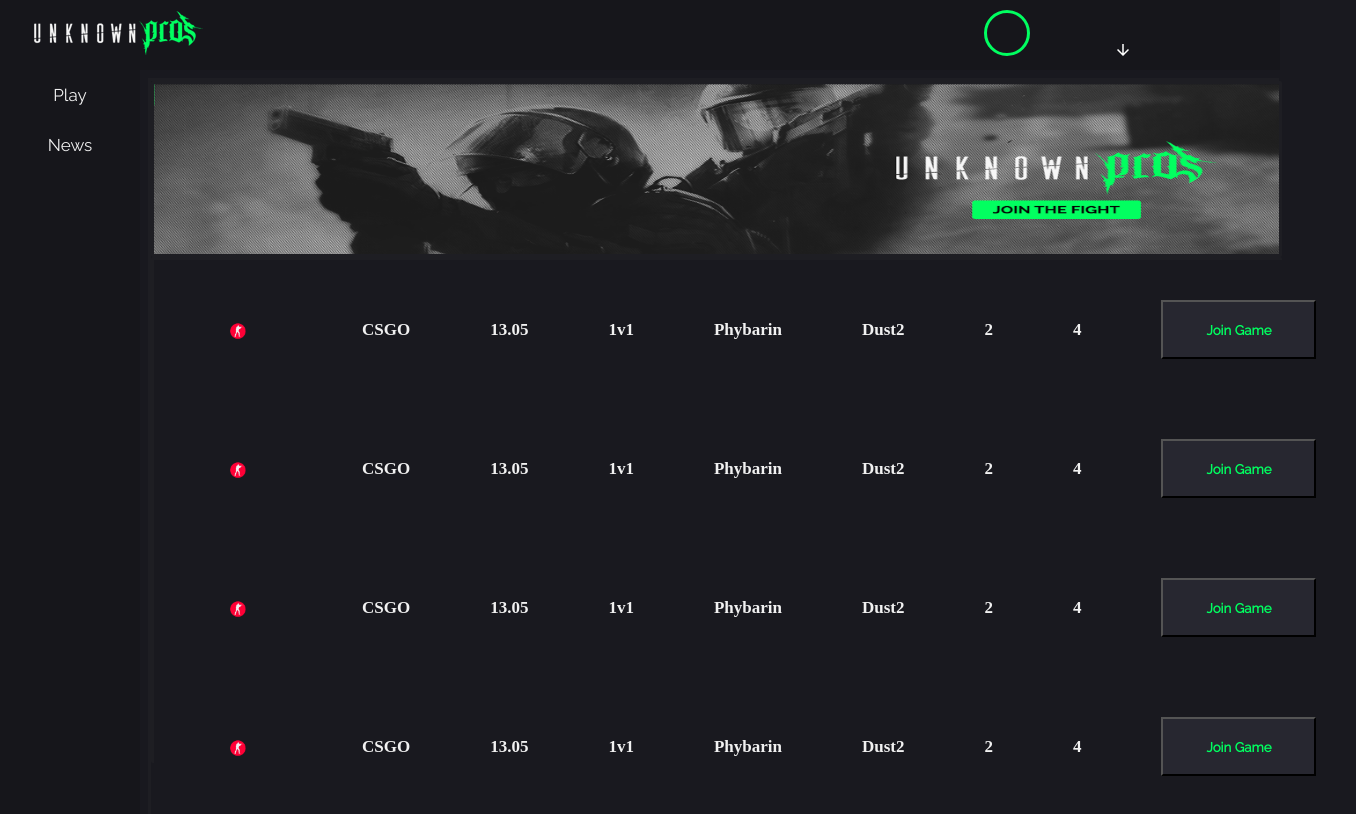
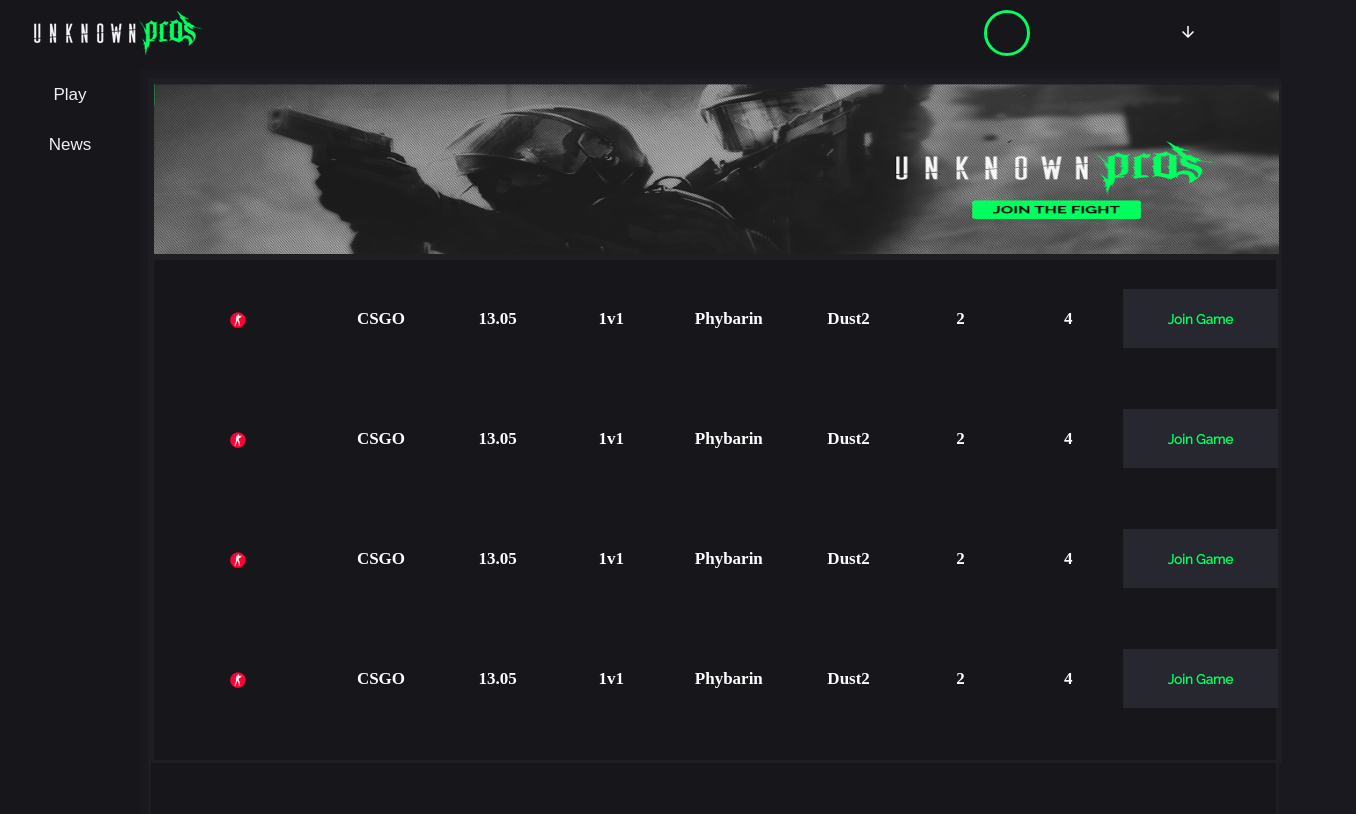
Before and after one commit to ertugdlk/up_react, a React (Create React App) app: page /dashboard in a window 1280 px wide. Shown: the top 814 px of the page, 1356 px wide, since content can reach past the window. Built offline with nearby package versions, Linux system fonts and the light colour scheme; no server answers.

Commit message:
button fix

```diff
--- a/src/components/Common/GameRoomRow.css
+++ b/src/components/Common/GameRoomRow.css
@@ -1,36 +1,23 @@
 @import url('https://fonts.googleapis.com/css?family=Raleway&display=swap');
 
-tr{
-    width: 1379px;
-    height: 83px;
-    background-color: #19191f;
+.GameRowContainer{
+    width: 100%;
+    font-family: 'proxima-nova-semibold';
+    font-weight: 600;
+    font-size: 17px;
+    line-height: 27.14px;
+    text-align: center;
+    color: white;
+    height: 59px;
 }
 
 td{
-    /*Row Styles*/
-    padding: 40px;
-    color: white;
-    width: 1361px;
-    height: 59px;
-    background-color: #19191f;
     /* Text Styles */
-    width: 97px;
-    height: 16px;
-    color: #f1f1f1;
-    font-family: 'proxima-nova-semibold';
-    font-style: normal;
-    font-weight: 600;
-    font-size: 17px;
-    font-style: normal;
-    letter-spacing: normal;
-    line-height: 27.14px;
-    text-align: left;
-    font-style: normal;
-    letter-spacing: normal;
-    line-height: normal;
+    width: 140px;
 }
 
-button{
+.GameRowButton{
+    border: none;
     width: 155px;
     height: 59px;
     background-color: #272730;
@@ -46,6 +33,9 @@
     line-height: normal;
 }
 
+.GameRowButton:hover{background-color: #383838;
+}
+
 .minikLogo{
     height: 120px;
     vertical-align: middle;
--- a/src/components/Common/GameRoomRow.js
+++ b/src/components/Common/GameRoomRow.js
@@ -22,7 +22,7 @@
         */
 
     return(
-                <tr>
+                <tr className='GameRowContainer'>
                     <img src ={Logo} className='minikLogo'></img>
                     <td>{gameDetail.GameName}CSGO</td>
                     <td>{gameDetail.Time}13.05</td>
@@ -32,7 +32,7 @@
                     <td>{gameDetail.fee}2</td>
                     <td>{gameDetail.reward}4</td>
                     <td className='operation'>
-                        <button className='button'>Join Game</button>
+                        <button className='GameRowButton'>Join Game</button>
                     </td>
                 </tr>
         )
--- a/src/components/Dashboard.css
+++ b/src/components/Dashboard.css
@@ -9,6 +9,7 @@
     top: 70px;
     position: relative;
     border: 3px solid #1e1e23;
+    background-color: #16161b;
 }
 
 .Slider{
--- a/src/components/RegisterWindow.js
+++ b/src/components/RegisterWindow.js
@@ -50,12 +50,12 @@
             <label>
               Nickname
               <StyledInput
-                 type="text"
+                type="text"
                 name="nickname"
                 onChange={e => setNickname(e.target.value )}
                 required
               ></StyledInput>
-            </label>
+              </label>
             <label>
               Mail
               <StyledInput
@@ -100,8 +100,9 @@
   line-height: 1.5715;
   list-style: none;
   display: grid;
-  justify-items:center;
-  align-items:center;
+  justify-items:flex-start;
+  text-align: left;
+
 `;
 //Popup'ın cssi
 const Window = styled.div`
```
